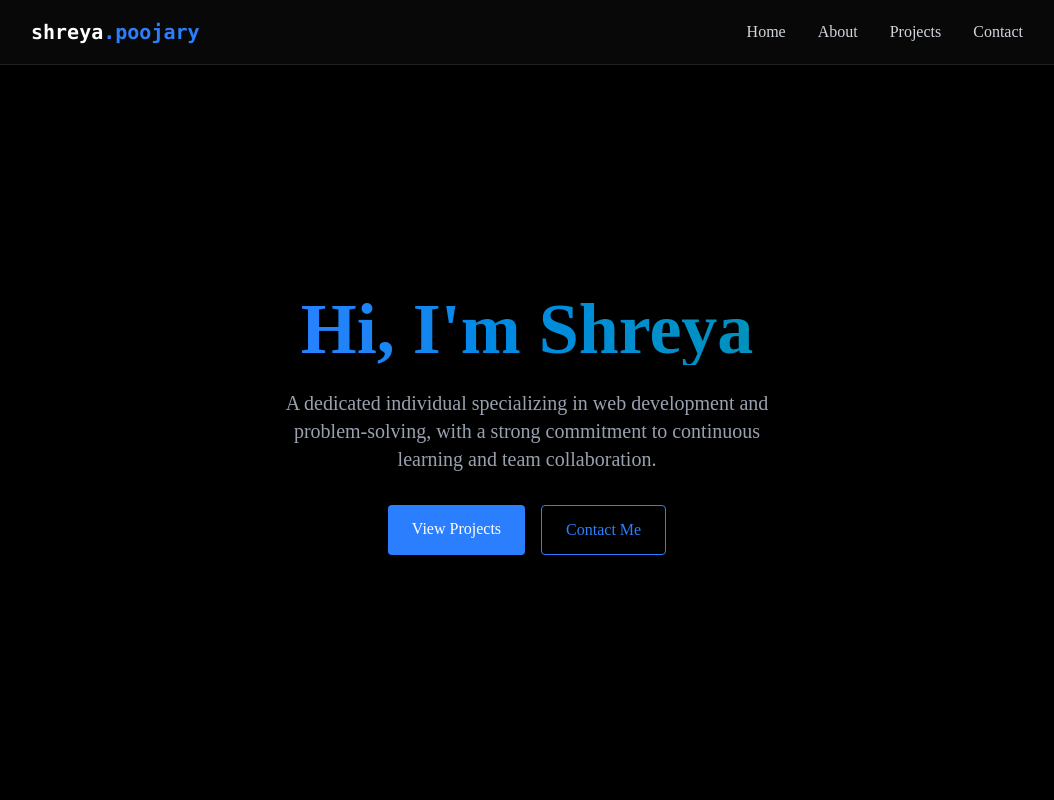
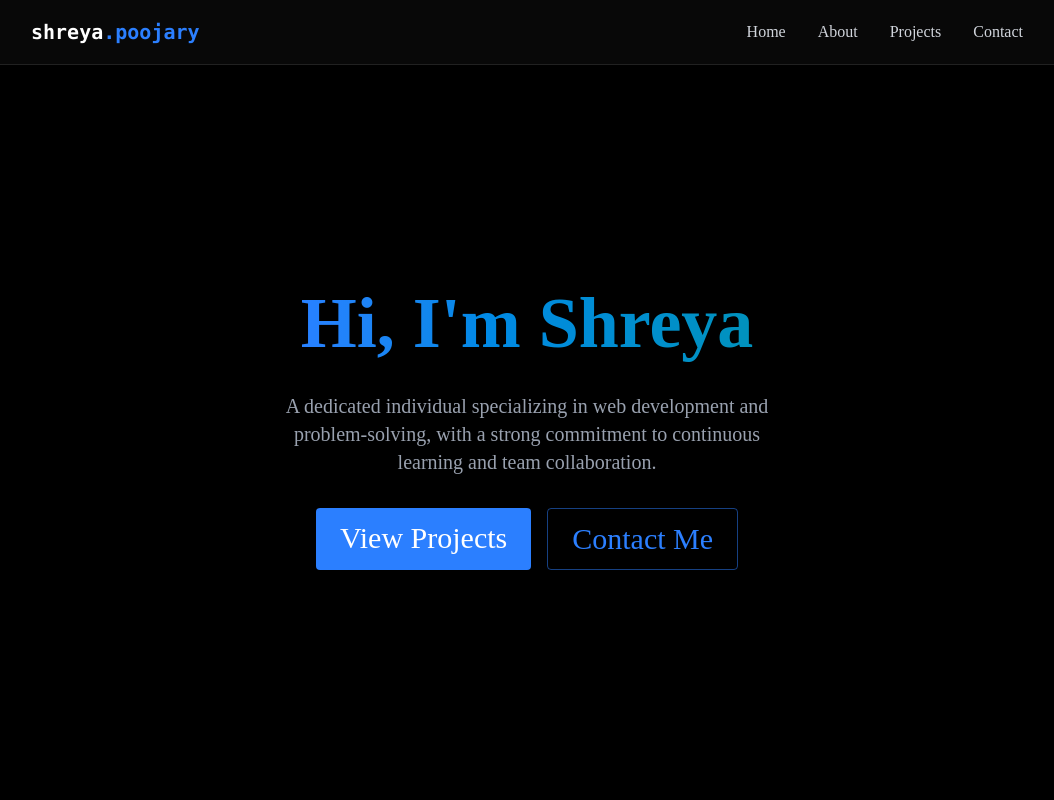
Before and after one commit to Shreyya18/new, a React (Vite) app: page / in a window 1280 px wide. Shown: the top 800 px of the page, without its empty margins (113-1167 px from the left). Built offline with nearby package versions, Linux system fonts and the light colour scheme.

Commit message:
mobile view

```diff
--- a/index.html
+++ b/index.html
@@ -7,7 +7,7 @@
   <link rel="preconnect" href="https://fonts.gstatic.com" crossorigin>
   <link href="https://fonts.googleapis.com/css2?family=Space+Grotesk:wght@300..700&display=swap" rel="stylesheet">
   <link href="/public/favicon.ico" rel="icon" type="image/x-icon">
-  <meta name="viewport" content="width=device-width, initial-scale=1.0" />
+<meta name="viewport" content="width=device-width, initial-scale=1.0">
   <title>Shreya's Portfolio</title>
   <script type="application/ld+json">
   {
--- a/src/components/section/Home.jsx
+++ b/src/components/section/Home.jsx
@@ -1,32 +1,87 @@
+// import { RevealOnScroll } from "../RevealOnScroll"
+// import { Helmet } from 'react-helmet-async';
+
+// export const Home = () => {
+//   return (
+//     <section
+//       id="home"
+//       className="w-full min-h-screen flex items-center justify-center px-4 py-10 md:py-20 md:px-0 overflow-x-hidden"
+//     >
+//       <Helmet>
+//         <title>Shreya poojary: Portfolio</title>
+//         <meta name="description" content="Explore Shreya's Portfolio." />
+//         <meta name="keywords" content="Shreya, React, JavaScript, Developer, Portfolio, Projects" />
+//       </Helmet>
+
+//       <RevealOnScroll>
+//         <div className="text-center z-10">
+//           <h1 className="text-4xl md:text-7xl font-bold mb-6 bg-gradient-to-r from-blue-500 to-cyan-600 bg-clip-text text-transparent leading-tight">
+//             Hi, I'm Shreya
+//           </h1>
+//           <p className="text-gray-400 mb-8 max-w-lg mx-auto text-lg md:text-xl">
+//             A dedicated individual specializing in web development and problem-solving,
+//             with a strong commitment to continuous learning and team collaboration.
+//           </p>
+//           <div className="flex flex-col md:flex-row justify-center gap-4">
+//             <a
+//               href="#project"
+//               className="bg-blue-500 text-white py-4 md:py-3 px-6 w-full md:w-auto mb-4 md:mb-0 rounded font-medium transition hover:-translate-y-0.5 hover:shadow-[0_0_15px_rgb(59,130,246,0.4)] text-xl md:text-3xl"
+//             >
+//               View Projects
+//             </a>
+//             <a
+//               href="#contact"
+//               className="border border-blue-500/50 text-blue-500 py-4 md:py-3 px-6 w-full md:w-auto rounded font-medium transition-all duration-200 hover:-translate-y-0.5 hover:shadow-[0_0_15px_rgb(59,130,246,0.2)] hover:bg-blue-500/10 text-xl md:text-3xl"
+//             >
+//               Contact Me
+//             </a>
+//           </div>
+//         </div>
+//       </RevealOnScroll>
+//     </section>
+//   );
+// }
+
 import { RevealOnScroll } from "../RevealOnScroll"
 import { Helmet } from 'react-helmet-async';
 
 export const Home = () => {
-    return <section id="home" className="min-w-max min-h-screen flex items-center justify-center py-20 m-0">
+  return (
+    <section
+      id="home"
+      className="w-full min-h-screen flex items-center justify-center px-4 py-10 md:py-20 md:px-0 overflow-x-hidden"
+    >
       <Helmet>
         <title>Shreya poojary: Portfolio</title>
         <meta name="description" content="Explore Shreya's Portfolio." />
-            <meta name="keywords" content=" Shreya, React, JavaScript, Developer, Portfolio, Projects" />
+        <meta name="keywords" content="Shreya, React, JavaScript, Developer, Portfolio, Projects" />
       </Helmet>
 
       <RevealOnScroll>
-            <div className="text-center z-10 px-4 ">
-                <h1 className="text-5xl md:text-7xl font-bold mb-6 bg-gradient-to-r from-blue-500 to-cyan-600 bg-clip-text
-            text-transparent leading-right
-            ">Hi, I'm Shreya</h1>
-                <p className="text-gray-400  mb-8  max-w-lg mx-auto text-xl">
-                    A dedicated individual specializing in web development and problem-solving, with a strong commitment to
-                    continuous learning and team collaboration.
+        <div className="text-center z-10">
+          <h1 className="text-4xl md:text-7xl font-bold mb-6 bg-gradient-to-r from-blue-500 to-cyan-600 bg-clip-text text-transparent leading-tight">
+            Hi, I'm Shreya
+          </h1>
+          <p className="text-gray-400 mb-8 max-w-lg mx-auto text-lg md:text-xl">
+            A dedicated individual specializing in web development and problem-solving,
+            with a strong commitment to continuous learning and team collaboration.
           </p>
-                <div className="flex justify-center space-x-4">
-                    <a href="#project" className="bg-blue-500  text-white py-3 px-6 rounded font-medium transition relative overflow-hidden hover:-translate-y-0.5 hover:shadow-[0_0_15px_rgb(59,130,246,0.4)] ">
+          <div className="flex flex-col md:flex-row justify-center gap-4">
+            <a
+              href="#project"
+              className="bg-blue-500 text-white py-4 md:py-3 px-6 w-full md:w-auto mb-4 md:mb-0 rounded font-medium transition hover:-translate-y-0.5 hover:shadow-[0_0_15px_rgb(59,130,246,0.4)] text-xl md:text-3xl"
+            >
               View Projects
             </a>
-                    <a href="#contact" className=" border border-blue- 500/50 text-blue-500 py-3 px-6 rounded font-medium transition-all duration-200  hover:-translate-y-0.5 hover:shadow-[0_0_15px_rgb(59,130,246,0.2)] hover:bg-blue-500/10 ">
+            <a
+              href="#contact"
+              className="border border-blue-500/50 text-blue-500 py-4 md:py-3 px-6 w-full md:w-auto rounded font-medium transition-all duration-200 hover:-translate-y-0.5 hover:shadow-[0_0_15px_rgb(59,130,246,0.2)] hover:bg-blue-500/10 text-xl md:text-3xl"
+            >
               Contact Me
             </a>
           </div>
         </div>
       </RevealOnScroll>
     </section>
+  );
 }
```
Lines whose indentation alone changed are shown as unchanged.
